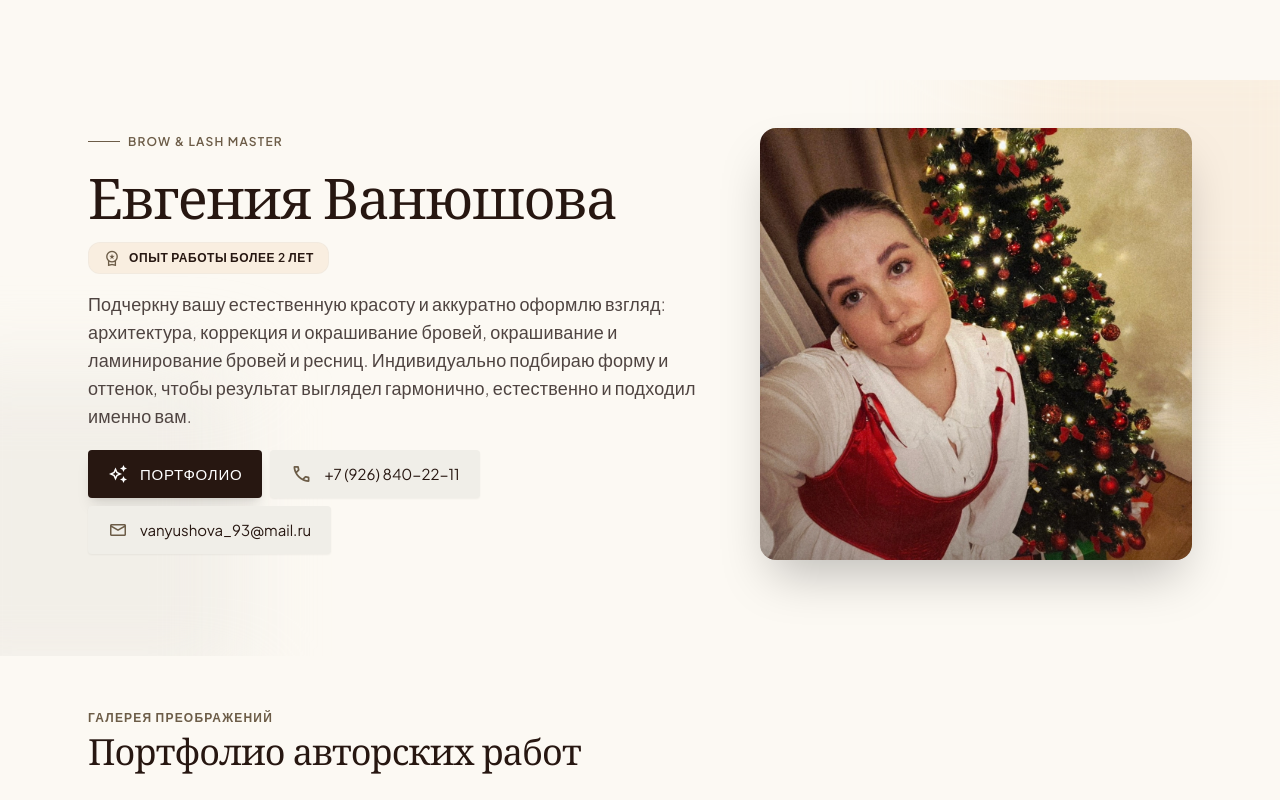
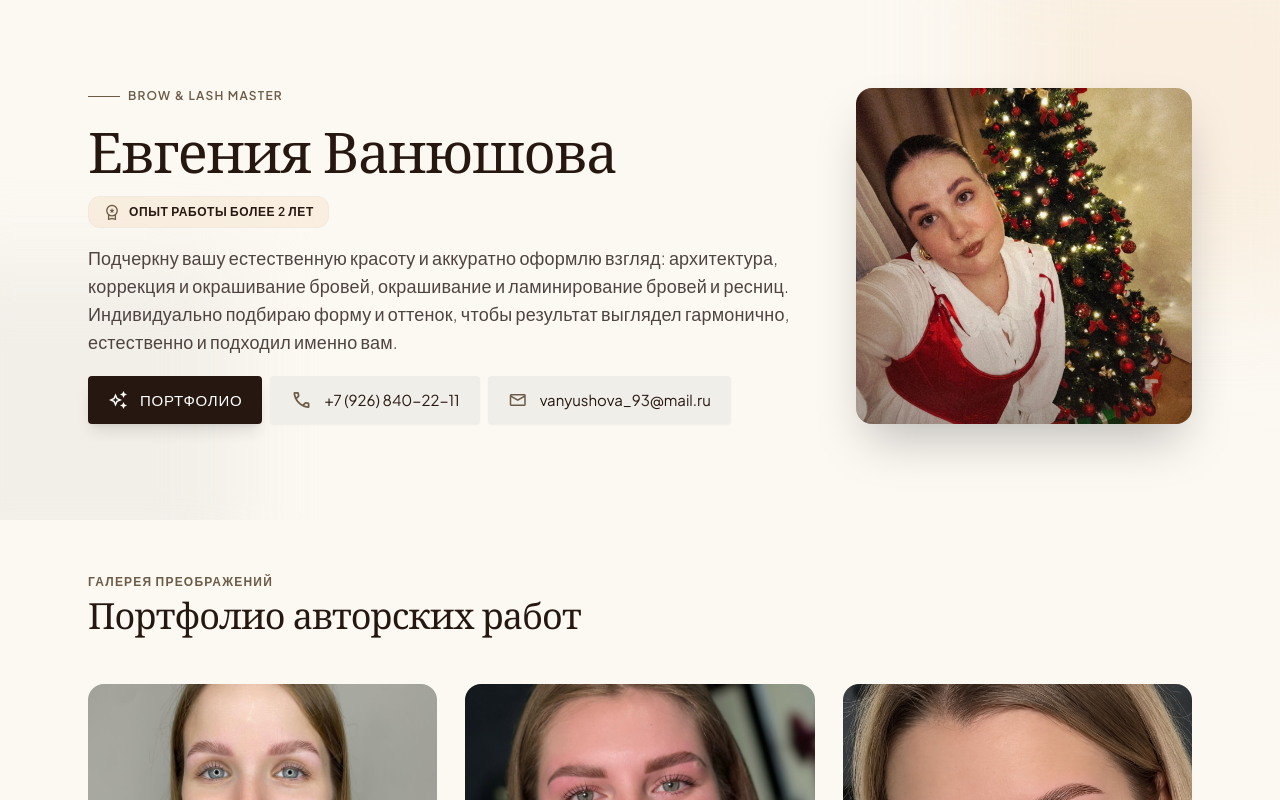
Before and after one commit to evgeniia-beauty/portfolio, a React (Vite) app: page / in a window 1280 px wide. Shown: the top 800 px of the page. Built offline with nearby package versions, Linux system fonts and the light colour scheme; a web font is replaced by a local one.

Commit message:
Header removed

```diff
--- a/src/App.tsx
+++ b/src/App.tsx
@@ -1,13 +1,11 @@
 import { HeroSection } from './components/HeroSection'
 import { PortfolioSection } from './components/PortfolioSection'
 import { SiteFooter } from './components/SiteFooter'
-import { SiteHeader } from './components/SiteHeader'
 
 function App() {
   return (
     <>
-      <SiteHeader />
-      <main className='min-h-screen w-full bg-surface pt-20 text-body-md text-on-surface'>
+      <main className='min-h-screen w-full bg-surface text-body-md text-on-surface'>
         <HeroSection />
         <PortfolioSection />
       </main>
--- a/src/components/HeroSection.tsx
+++ b/src/components/HeroSection.tsx
@@ -4,7 +4,7 @@ const portraitUrl = new URL('../assets/IMG_4855.jpg', import.meta.url).href
 
 export function HeroSection() {
   return (
-    <section aria-labelledby='hero-title' className='relative w-full overflow-hidden pb-space-xl lg:pb-24'>
+    <section aria-labelledby='hero-title' className='relative w-full overflow-hidden pb-space-xl lg:pb-24 pt-10'>
       <div
         aria-hidden='true'
         className='pointer-events-none absolute -right-24 -top-24 h-96 w-96 rounded-full bg-secondary-fixed/40 blur-3xl'
@@ -16,7 +16,7 @@ export function HeroSection() {
 
       <div className='mx-auto max-w-300 px-margin-mobile pt-space-lg md:px-margin lg:pt-space-xl'>
         <div className='grid grid-cols-1 items-center gap-space-xl lg:grid-cols-12'>
-          <div className='z-10 flex flex-col items-start space-y-space-md lg:col-span-7'>
+          <div className='z-10 flex flex-col items-start space-y-space-md lg:col-span-7 xl:col-span-8'>
             <div className='flex items-center gap-space-sm'>
               <span aria-hidden='true' className='h-px w-8 bg-secondary' />
               <span className='font-label-md text-label-md font-semibold uppercase tracking-widest text-secondary'>
@@ -46,7 +46,7 @@ export function HeroSection() {
               результат выглядел гармонично, естественно и подходил именно вам.
             </p>
 
-            <div className='flex w-full flex-wrap items-center gap-space-sm pt-space-xs'>
+            <div className='flex w-full flex-col items-start gap-space-sm pt-space-xs md:flex-row md:flex-wrap xl:flex-nowrap'>
               <a
                 className='inline-flex h-12 w-fit shrink-0 items-center justify-center gap-3 rounded-lg bg-primary px-5 font-label-md text-label-lg uppercase tracking-wider text-on-primary shadow-lg transition-colors hover:bg-primary-container focus-visible:outline-2 focus-visible:outline-offset-2 focus-visible:outline-secondary'
                 href='#portfolio'
@@ -75,7 +75,7 @@ export function HeroSection() {
             </div>
           </div>
 
-          <div className='relative mt-space-md flex justify-center lg:col-span-5 lg:mt-0'>
+          <div className='relative mt-space-md flex justify-center lg:col-span-5 lg:mt-0 xl:col-span-4'>
             <div className='relative aspect-square w-full max-w-110 overflow-hidden rounded-2xl bg-surface-container shadow-2xl'>
               <img
                 alt='Портрет модели с идеальным ламинированием ресниц и формой бровей Vera Noir Atelier'
--- a/src/components/SiteHeader.tsx
+++ /dev/null
@@ -1,8 +0,0 @@
-export function SiteHeader() {
-  return (
-    <header
-      aria-hidden='true'
-      className='fixed top-0 z-50 w-full bg-surface/85 shadow-[0_12px_36px_-4px_rgba(62,43,37,0.07)] backdrop-blur-xl'
-    />
-  )
-}
```
